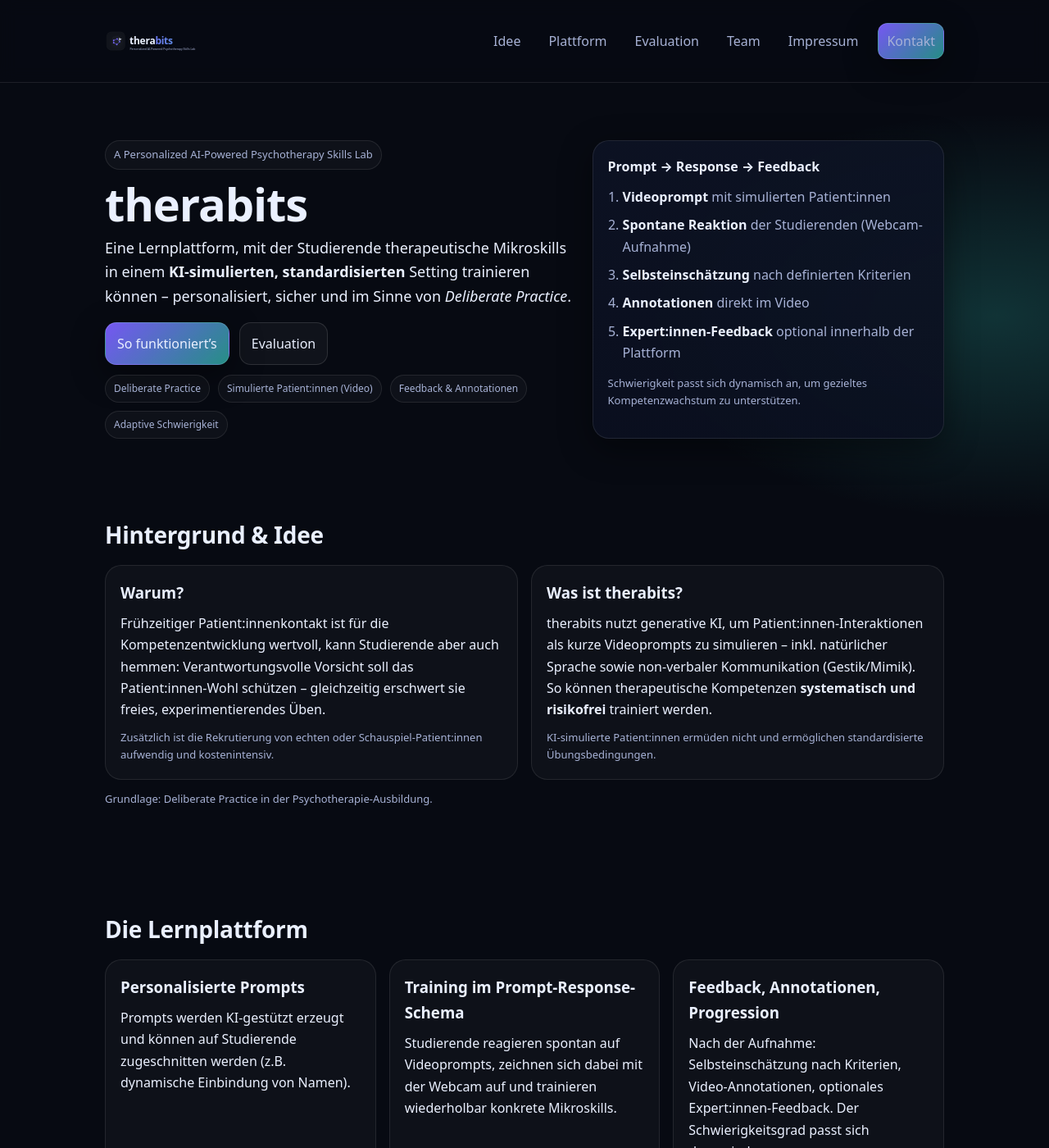
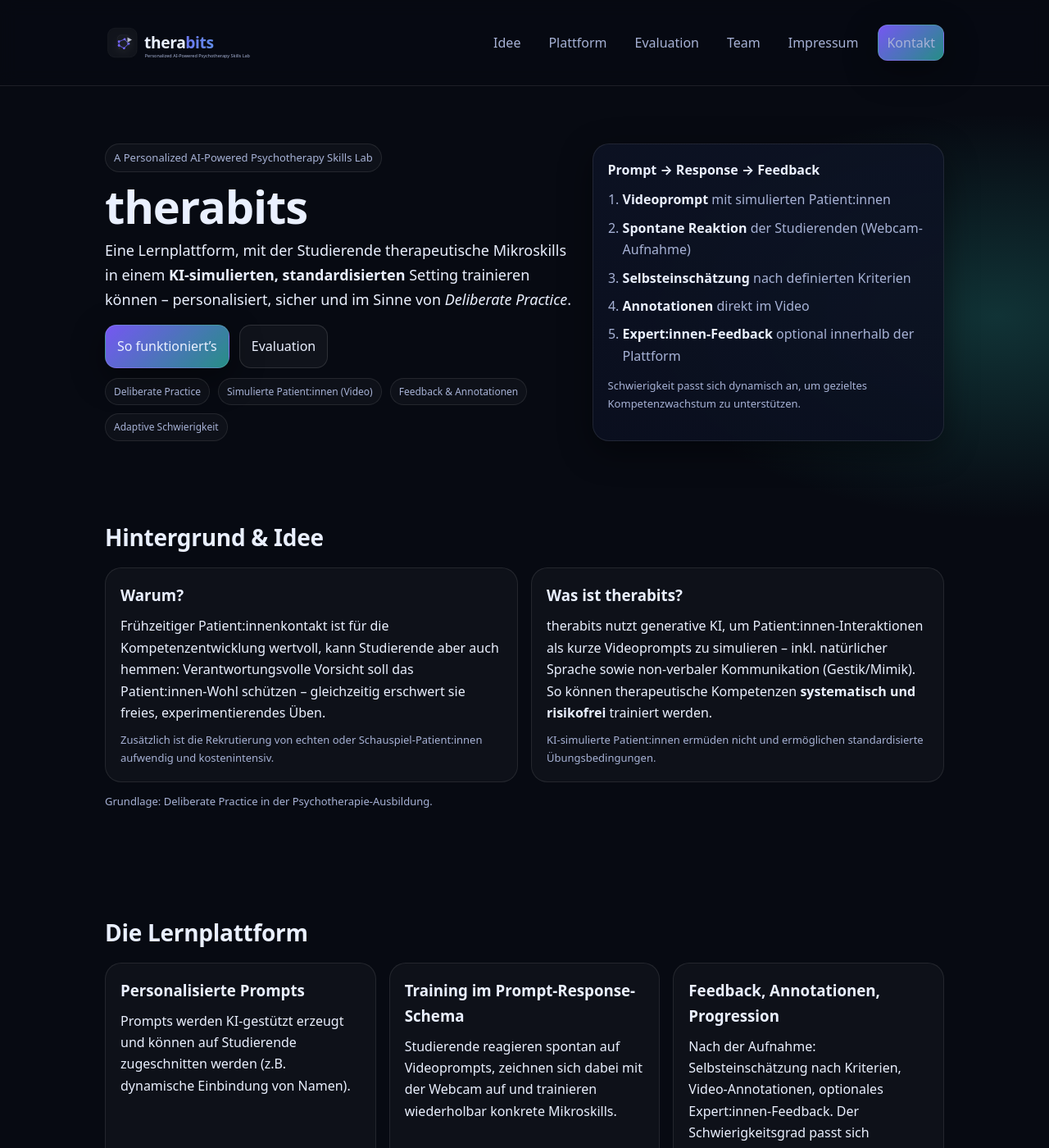
Before and after one commit to westermannlab/westermannlab.github.io, a Jekyll site: the page built from therabits/index.md, in a window 1280 px wide and 1400 px high. Shown: the whole window at 82% size. Built offline with Jekyll 4.4.1, drawn with Linux system fonts in a browser that asks for light colours.

Commit message:
Resize logo

```diff
--- a/assets/css/style.css
+++ b/assets/css/style.css
@@ -32,7 +32,7 @@
   gap:16px;
 }
 .brand{display:flex; align-items:center; text-decoration:none}
-.brand-logo{height:30px;width:auto; display:block}
+.brand-logo{height:48px;width:auto; display:block}
 
 .nav{display:flex; align-items:center; gap:14px; flex-wrap:wrap}
 .nav a{
```
